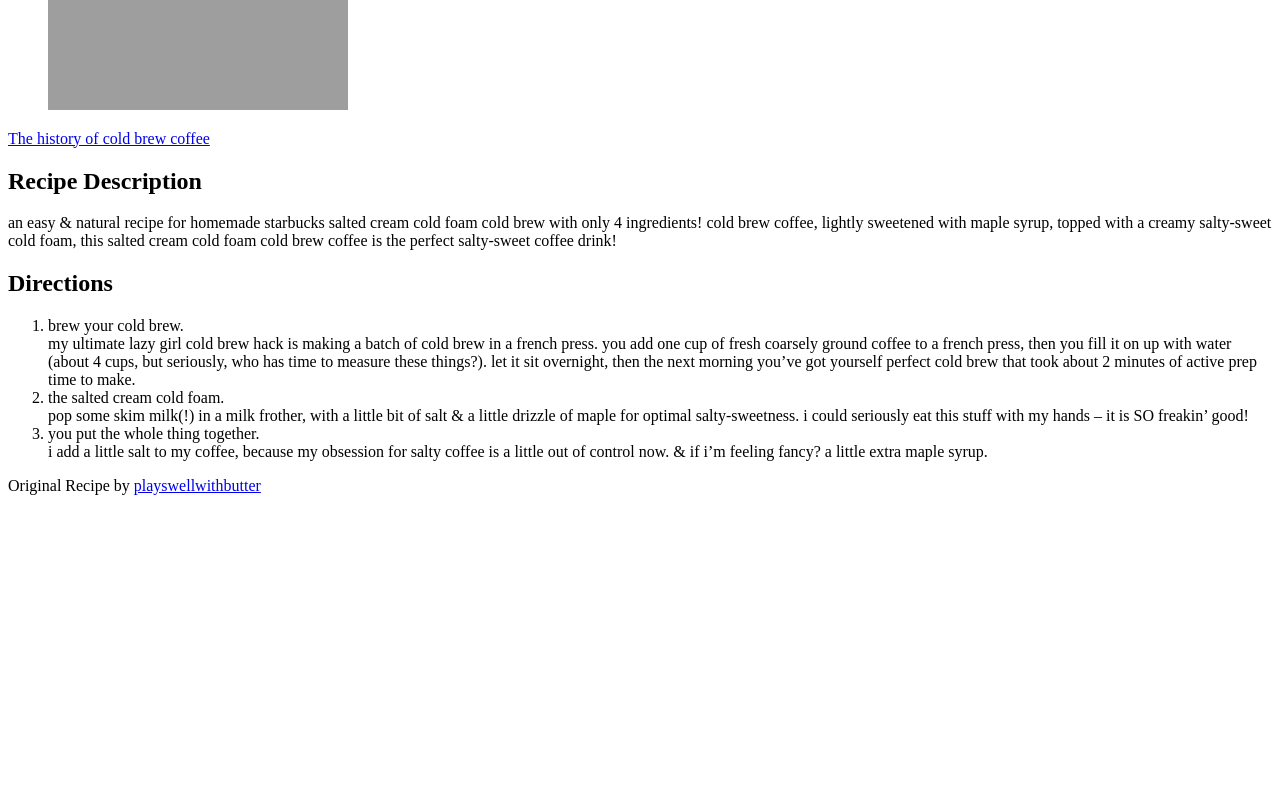
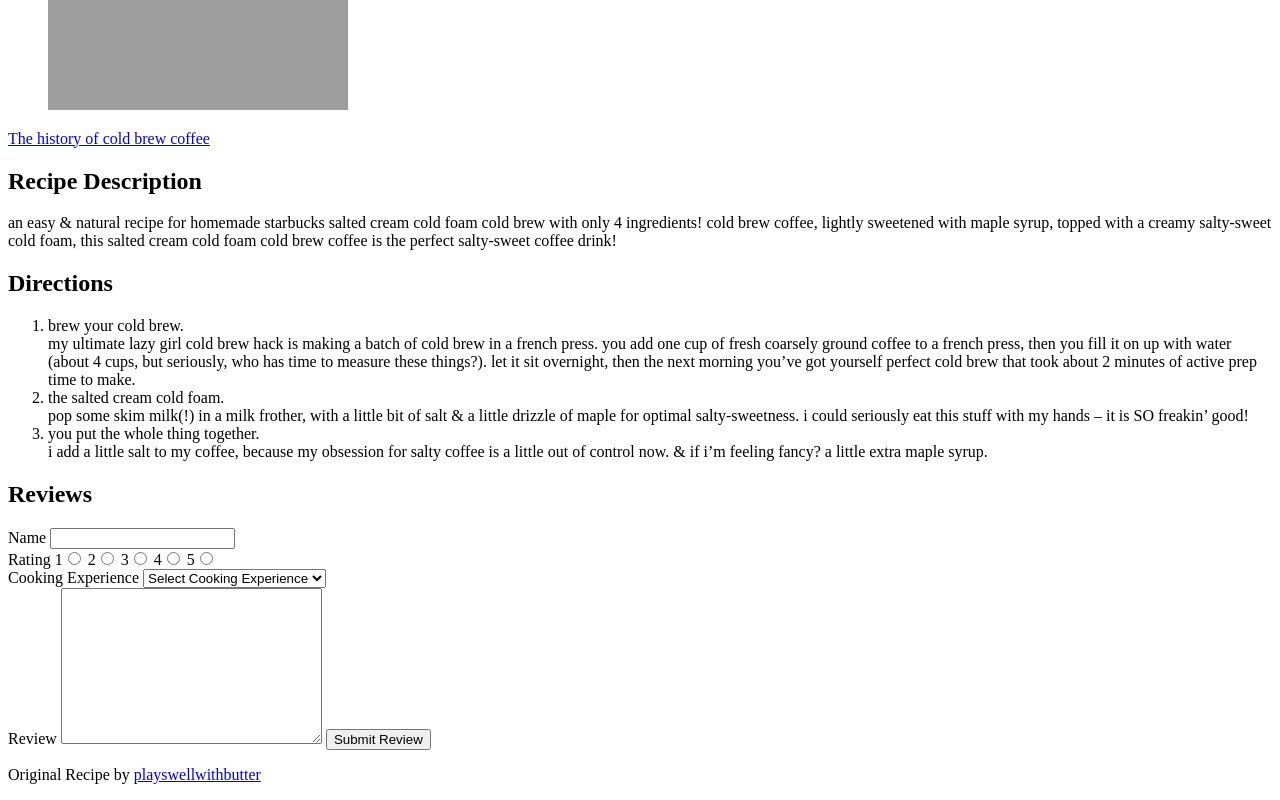
Before and after one commit to xuehan100/app_academy, a plain HTML site: page week3/index.html in a window 1280 px wide. Shown: the part 603-1403 px from the top of the page. Before the commit the page ends 1114 px from the top, so only its background shows below. Drawn offline with Linux system fonts and the light colour scheme; grey boxes are pictures that could not be loaded.

Commit message:
add review section

```diff
--- a/week3/index.html
+++ b/week3/index.html
@@ -69,6 +69,40 @@
 
 	</section>
 
+	<section id = "reviews">
+		<h2>Reviews</h2>
+		<form action="/reviews" method="post">
+			<label for="name" >Name</label>
+			<input id="name" type="text" name="name">
+			<br />
+
+			<label for="rating">Rating</label>
+			1<input type="radio" name="rating" value="1">
+			2<input type="radio" name="rating" value="2">
+			3<input type="radio" name="rating" value="3">
+			4<input type="radio" name="rating" value="4">
+			5<input type="radio" name="rating" value="5">
+			<br />
+
+			<label for="expertise">Cooking Experience</label>
+			<select id="expertise" name="expertise">
+				<option value="Select Cooking Experience" disabled="true" selected="true">Select Cooking Experience</option>
+				<option value="Sometimes Cook">Sometimes Cook</option>
+				<option value="Cook Everyday">Cook Everyday</option>
+				<option value="Cooking is a Hobby">Cooking is a Hobby</option>
+			</select>
+			<br />
+
+			<label>
+				Review
+				<textarea name="review" cols="30" rows="10"></textarea>
+			</label>
+
+			<input type="submit" value="Submit Review">
+
+		</form>
+	</section>
+
 	<footer>
 		<p>Original Recipe by <a href="https://playswellwithbutter.com/salted-cream-cold-foam-cold-brew-coffee-recipe">playswellwithbutter</a></p>
 		<!-- the contents of this website come from https://playswellwithbutter.com/salted-cream-cold-foam-cold-brew-coffee-recipe/-->
```
